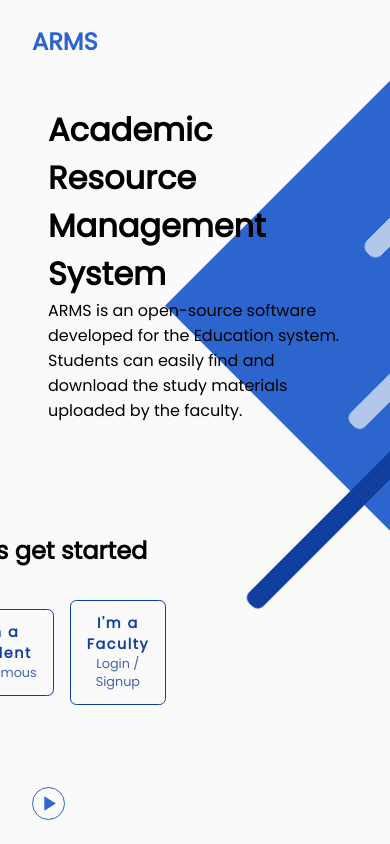
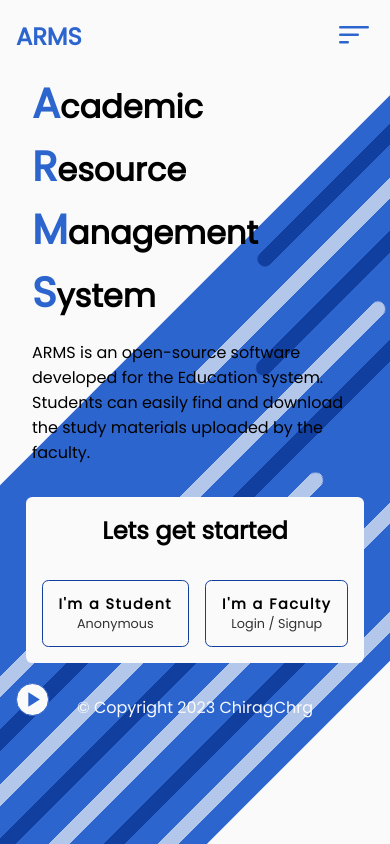
Before and after one commit to ChiragChrg/arms-v2, a React (Vite) app in the folder Frontend/: page / in a window 390 px wide. Built offline with nearby package versions, Linux system fonts and the light colour scheme.

Commit message:
Mobile CSS for Landing, Login, Signup

```diff
--- a/Frontend/src/Components/Header/Header.css
+++ b/Frontend/src/Components/Header/Header.css
@@ -30,3 +30,46 @@
 .Header-ThemeToggle{
     cursor: pointer;
 }
+
+@media (max-width: 750px){
+    .Header-Main{
+        display: flex;
+    }
+}
+
+.Header-MobileNav{
+    width: 50%;
+    height: 100vh;
+    justify-content: flex-start;
+    position: absolute;
+    top: 0;
+    right: 0;
+    z-index: 80;
+    background-color: var(--base);
+    color: var(--text);
+}
+
+.Header-NavClose{
+    margin: 4em 0;
+    padding: 0.4em;
+    background-color: var(--primary);
+    border-radius: 100%;
+}
+
+.Header-MobileNav a{
+    color: inherit;
+    font-size: 1.1em;
+    letter-spacing: 1px;
+    text-decoration: none;
+    user-select: none;
+}
+
+.Header-Overlay{
+    background-color: rgba(15, 15, 15, 0.5);
+    position: absolute;
+    width: 100%;
+    height: 100vh;
+    top: 0;
+    left: 0;
+    z-index: 70;
+}
--- a/Frontend/src/Components/Header/Header.jsx
+++ b/Frontend/src/Components/Header/Header.jsx
@@ -1,10 +1,15 @@
 import "./Header.css"
+import { useState } from "react"
 import { Link } from "react-router-dom"
-import { CgDarkMode } from 'react-icons/cg'
 import { useContextData } from "../../Hooks/useContextData"
+import { CgDarkMode, CgClose } from 'react-icons/cg'
+import { BsFilterLeft } from 'react-icons/bs'
 
 const Header = ({ dark, altLogo }) => {
+    const [showMobileNav, setShowMobileNav] = useState(false);
     const { setIsDarkTheme } = useContextData();
+    const deviceWidth = window.innerWidth;
+    document.body.style.overflow = showMobileNav ? "hidden" : "auto";
 
     return (
         <div className="Header-Main">
@@ -12,6 +17,7 @@ const Header = ({ dark, altLogo }) => {
                 ARMS
             </div>
 
+            {deviceWidth > 750 ?
                 <div className={dark ? "Header-Nav flex gap2 darkTxt" : "Header-Nav flex gap2 lightTxt"}>
                     <Link to="/">Home</Link>
                     <a href="https://devbase.netlify.app/">DevBase</a>
@@ -21,7 +27,31 @@ const Header = ({ dark, altLogo }) => {
                         <CgDarkMode size={25} color="inherit" />
                     </div>
                 </div>
+                :
+                <div className="Header-Ham flex" onClick={() => setShowMobileNav(prev => !prev)}>
+                    <BsFilterLeft size={40} color={altLogo ? "var(--white)" : "var(--primary)"} />
                 </div>
+            }
+
+            {showMobileNav &&
+                <>
+                    <div className="Header-MobileNav flex col gap2">
+                        <div className="Header-NavClose flex">
+                            <CgClose size={30} color="var(--base)" onClick={() => setShowMobileNav(false)} />
+                        </div>
+
+                        <Link to="/" onClick={() => setShowMobileNav(false)}>Home</Link>
+                        <a href="https://devbase.netlify.app/">DevBase</a>
+                        <a href="https://github.com/ChiragChrg/ARMS">GitHub</a>
+
+                        <div className="Header-ThemeToggle flex" onClick={() => setIsDarkTheme(prev => !prev)}>
+                            <CgDarkMode size={25} color="inherit" />
+                        </div>
+                    </div>
+                    <div className="Header-Overlay" onClick={() => setShowMobileNav(false)}></div>
+                </>
+            }
+        </div >
     )
 }
 
--- a/Frontend/src/Components/Trails/Trails.css
+++ b/Frontend/src/Components/Trails/Trails.css
@@ -1,7 +1,7 @@
 .Trails-Main{
     position: absolute;
-    top: 5em;
-    right: -20em;
+    top: 10em;
+    right: -15em;
     width: 100%;
     height: 600px;
     z-index: -1;
@@ -16,6 +16,7 @@
     height: 100%;
     justify-content: space-around;
     padding: 2.5em 0;
+    gap: 2em;
     /* background-color: red; */
 }
 
@@ -27,44 +28,54 @@
     border-radius: 0.5em;
     background-color: var(--secondary);
     z-index: 0;
-    animation: StripMove 5s linear  infinite;
+    animation: StripMove 8s linear infinite;
     left: 0;
     transform: translateX(-150%);
 }
 
 .Trails-Trail:nth-child(1){
     animation-delay: 1.5s;
+    animation-duration: 6s;
 }
 .Trails-Trail:nth-child(2){
     animation-delay: 2.5s;
+    animation-duration: 5s;
     background-color: var(--baseAlt);
 }
 .Trails-Trail:nth-child(3){
     animation-delay: 0.5s;
+    /* animation-duration: 3s; */
 }
 .Trails-Trail:nth-child(4){
     animation-delay: 3.5s;
+    animation-duration: 7s;
     background-color: var(--baseAlt);
 }
 .Trails-Trail:nth-child(5){
     animation-delay: 0s;
+    animation-duration: 4s;
 }
 .Trails-Trail:nth-child(6){
     animation-delay: 4.5s;
+    animation-duration: 5s;
     background-color: var(--baseAlt);
 }
 .Trails-Trail:nth-child(7){
     animation-delay: 1s;
+    animation-duration: 4s;
 }
 .Trails-Trail:nth-child(8){
     animation-delay: 4s;
+    animation-duration: 6s;
     background-color: var(--baseAlt);
 }
 .Trails-Trail:nth-child(9){
     animation-delay: 2s;
+    animation-duration: 3s;
 }
 .Trails-Trail:nth-child(10){
     animation-delay: 3s;
+    animation-duration: 7s;
     background-color: var(--baseAlt);
 }
 
@@ -83,9 +94,13 @@
     .Trails-Trail{
         animation: none;
     }
+
+    .Trails-Disable{
+        display: none;
+    }
 }
 
-[data-disableAnime = true]{
+[data-disableanime = true]{
     animation: none;
 }
 
@@ -100,3 +115,26 @@
     left: 2em;
     cursor: pointer;
 }
+
+@media (max-width: 750px){
+    .Trails-Main{
+        top: 15.5em;
+        left: -15em;
+        width: 70em;
+        height: 400px;
+    }
+
+    .Trails-Trail{
+        height: 15px;
+    }
+
+    .Trails-Holder{
+        padding: 1em 0;
+        gap: 1em;
+    }
+
+    .Trails-Disable{
+        bottom: 8em;
+        left: 1em;
+    }
+}
--- a/Frontend/src/Components/Trails/Trails.jsx
+++ b/Frontend/src/Components/Trails/Trails.jsx
@@ -4,8 +4,9 @@ import { MdPlayArrow, MdPlayDisabled } from "react-icons/md"
 
 const Trails = ({ angle, position }) => {
     const [disableAnimation, setDisableAnimation] = useState(false);
+    const TrailsRef = useRef();
+
     const StripCount = [1, 2, 3, 4, 5, 6, 7, 8, 9, 10];
-    const TrailsRef = useRef();
 
     useEffect(() => {
         if (angle) TrailsRef.current.style.transform = `rotate(${angle}deg)`;
@@ -16,9 +17,9 @@ const Trails = ({ angle, position }) => {
     return (
         <>
             <div className="Trails-Main" ref={TrailsRef}>
-                <div className="Trails-Holder flex col gap2">
+                <div className="Trails-Holder flex col">
                     {StripCount.map((item) => {
-                        return <div key={item} data-disableAnime={disableAnimation} className="Trails-Trail flex"></div>
+                        return <div key={item} data-disableanime={disableAnimation} className="Trails-Trail flex"></div>
                     })}
                 </div>
             </div>
--- a/Frontend/src/Pages/Landing/Landing.css
+++ b/Frontend/src/Pages/Landing/Landing.css
@@ -11,10 +11,21 @@
 }
 
 .Landing-Intro{
-    padding: 1em;
+    padding: 0 1em;
+    display: flex;
+    justify-content: center;
     align-self: flex-start;
     color: var(--text);
     user-select: none;
+}
+
+.Landing-Intro h1 span{
+    color: var(--primary);
+    font-size: 1.3em;
+}
+
+.Landing-Intro p{
+    text-align: left;
 }
 
 .Landing-Start{
@@ -33,7 +44,7 @@
     border-radius: 0.4em;
     cursor: pointer;
     text-align: center;
-    color: var(--secondary);
+    color: var(--text);
     /* background-color: var(--secondary); */
     border: 1px solid var(--secondary);
     transition: 0.3s ease-in-out;
@@ -58,3 +69,25 @@
     color: var(--white);
     user-select: none;
 }
+
+@media (max-width: 750px){
+    .Landing-Main{
+        padding: 1em;
+    }
+
+    .Landing-Body{
+        justify-content: flex-start;
+        padding-top: 1em;
+    }
+
+    .Landing-Start{
+        margin-right: 0;
+        /* background-color: red; */
+        padding: 1em;
+        align-self: center;
+    }
+
+    /* .Landing-Footer{
+        color: var(--text);
+    } */
+}
--- a/Frontend/src/Pages/Landing/Landing.jsx
+++ b/Frontend/src/Pages/Landing/Landing.jsx
@@ -23,9 +23,9 @@ const Landing = () => {
         <div className="Landing-Main">
             <Header />
 
-            <div className="Landing-Body flex col">
-                <div className="Landing-Intro flex col">
-                    <h1>Academic Resource Management System</h1>
+            <div className="Landing-Body flex col gap2">
+                <div className="Landing-Intro col gap">
+                    <h1><span>A</span>cademic <span>R</span>esource <span>M</span>anagement <span>S</span>ystem</h1>
                     <p>ARMS is an open-source software developed for the Education system. <br />
                         Students can easily find and download the study materials uploaded by the faculty.</p>
                 </div>
--- a/Frontend/src/Pages/Login/Login.css
+++ b/Frontend/src/Pages/Login/Login.css
@@ -94,3 +94,27 @@
     text-decoration: none;
     color: var(--primary);
 }
+
+@media (max-width: 750px){
+    .Login-Main{
+        padding: 1em;
+    }
+
+    .Login-Form{
+        padding: 2em 0;
+    }
+
+    .Login-Form form{
+        padding: 0;
+        padding: 4em 0;
+    }
+
+    .Login-Input input{
+        width: 5em;
+    }
+
+    .Login-Title,
+    .Login-Title2{
+        font-size: 1em;
+    }
+}
--- a/Frontend/src/Pages/Login/Login.jsx
+++ b/Frontend/src/Pages/Login/Login.jsx
@@ -9,7 +9,15 @@ import { FiEye, FiEyeOff } from 'react-icons/fi'
 
 const Login = () => {
     const [showPassword, setShowPassword] = useState(false);
-    const StripCount = [1, 2, 3, 4, 5, 6, 7, 8, 9, 10]
+    let isMobile = window.innerWidth <= 750;
+
+    const HandleLogin = () => {
+        setIsUserLoggedIn(true);
+        setIsUserFaculty(true);
+        localStorage.setItem('arms-isUserLoggedIn', true);
+        localStorage.setItem('arms-isFacultyLoggedIn', true);
+        navigate('/dashboard');
+    }
 
     return (
         <div className="Login-Main">
@@ -20,7 +28,7 @@ const Login = () => {
             </div>
 
             <div className="Login-Form flex col gap2">
-                <form className="flex col gap">
+                <form className="flex col gap" onSubmit={HandleLogin}>
                     <div className="Login-InputHolder flex col">
                         <label htmlFor="email">Email</label>
                         <div className="Login-Input flex gap05">
@@ -58,7 +66,7 @@ const Login = () => {
                 <h1>Let's get <span>Started</span></h1>
             </div>
 
-            <Trails angle={90} position="center" />
+            {!isMobile && <Trails angle={90} position="center" />}
         </div>
     )
 }
--- a/Frontend/src/Pages/Signup/Signup.css
+++ b/Frontend/src/Pages/Signup/Signup.css
@@ -68,3 +68,43 @@
     min-width: 18em;
     font-size: 1em;
 }
+
+.Signup-Submit{
+    background-color: var(--primary);
+    border:none;
+    outline: none;
+    border-radius: 0.3em;
+    width: 100%;
+    padding: 0.5em;
+    font-size: 1em;
+    color: var(--white);
+    cursor: pointer;
+}
+
+@media (max-width: 750px){
+    .Signup-Main{
+        padding: 1em;
+    }
+
+    .Signup-toLogin{
+        width: 100%;
+        top: 78%;
+        left: 0;
+        right: 0;
+        font-size: 0.8em;
+        text-align: center;
+    }
+
+    .Signup-Form{
+        margin: 0 auto;
+        padding: 2em 0;
+    }
+
+    .Signup-Form form{
+        padding: 0;
+    }
+
+    .Signup-Input input{
+        width: 5em;
+    }
+}
--- a/Frontend/src/Pages/Signup/Signup.jsx
+++ b/Frontend/src/Pages/Signup/Signup.jsx
@@ -10,10 +10,11 @@ import { FiEye, FiEyeOff } from 'react-icons/fi'
 
 const Signup = () => {
     const [showPassword, setShowPassword] = useState(false);
+    let isMobile = window.innerWidth <= 750;
 
     return (
         <div className="Signup-Main">
-            <Header dark altLogo />
+            <Header dark altLogo={isMobile ? false : true} />
 
             <div className="Signup-Title flex">
                 <h1>Welcome new <span>Faculty</span></h1>
@@ -46,7 +47,7 @@ const Signup = () => {
                         <label htmlFor="password">Password</label>
                         <div className="Signup-Input flex gap05">
                             <input type={showPassword ? "text" : "password"} id="password" placeholder="Password" />
-                            <div className="Login-ShowPassToggle flex">
+                            <div className="Signup-ShowPassToggle flex">
                                 {showPassword ?
                                     <FiEye size={25} color="var(--grey)" onClick={() => setShowPassword(false)} />
                                     : <FiEyeOff size={25} color="var(--grey)" onClick={() => setShowPassword(true)} />
@@ -59,7 +60,7 @@ const Signup = () => {
                         <label htmlFor="confpassword">Confirm Password</label>
                         <div className="Signup-Input flex gap05">
                             <input type={showPassword ? "text" : "password"} id="confpassword" placeholder="Password" />
-                            <div className="Login-ShowPassToggle flex">
+                            <div className="Signup-ShowPassToggle flex">
                                 {showPassword ?
                                     <FiEye size={25} color="var(--grey)" onClick={() => setShowPassword(false)} />
                                     : <FiEyeOff size={25} color="var(--grey)" onClick={() => setShowPassword(true)} />
@@ -68,11 +69,11 @@ const Signup = () => {
                         </div>
                     </div>
 
-                    <button className="Login-Submit flex" type="submit">Login</button>
+                    <button className="Signup-Submit flex" type="submit">Login</button>
                 </form>
             </div>
 
-            <Trails angle={45} position="left" />
+            {!isMobile && <Trails angle={45} position="left" />}
         </div>
     )
 }
```
Lines whose indentation alone changed are shown as unchanged.
